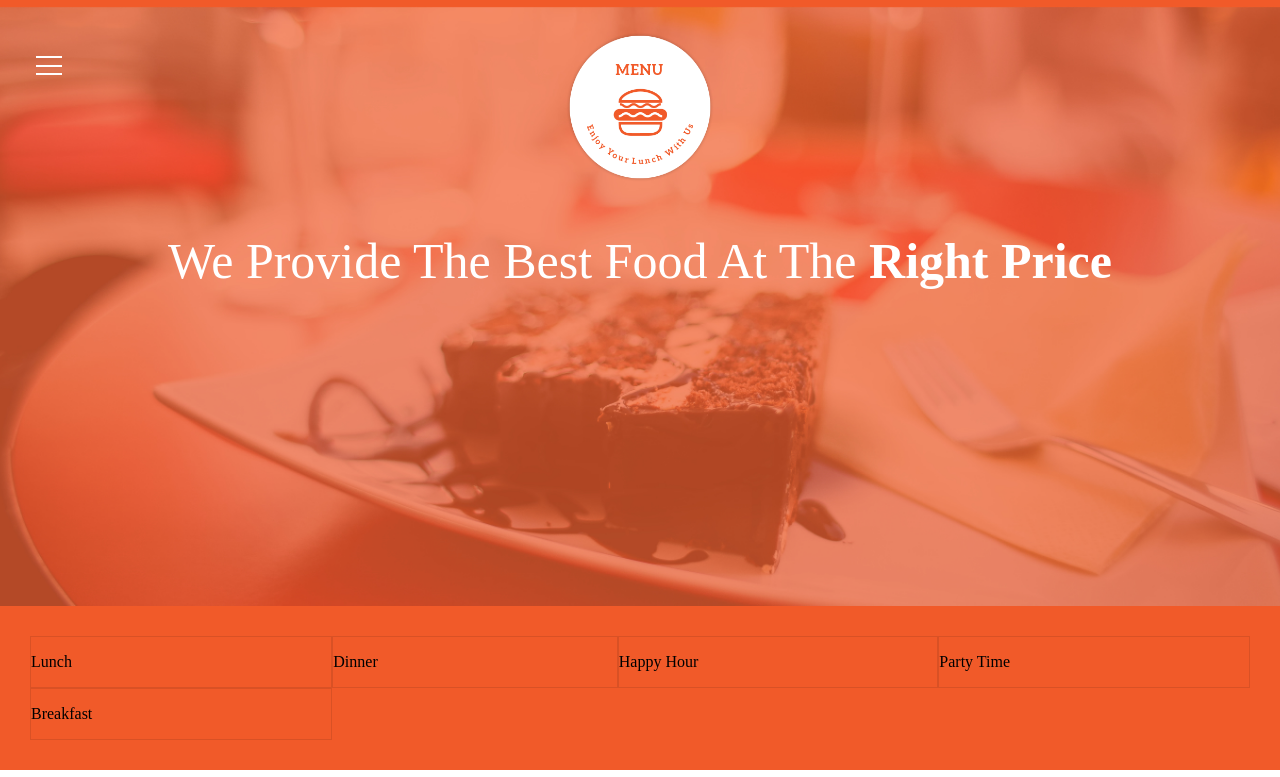
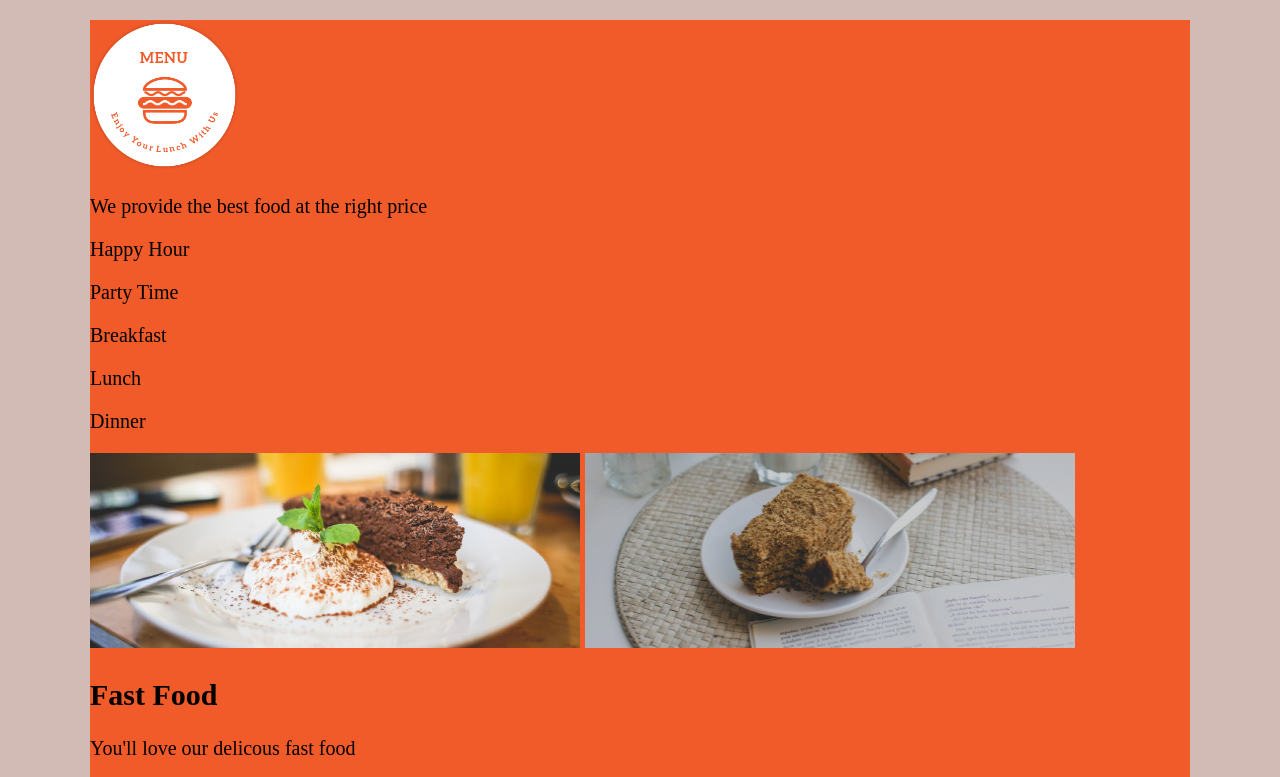
Before and after one commit to ikinoti/Anitas_Kitchen, a plain HTML site: page index.html in a window 1280 px wide. Shown: the top 777 px of the page. Drawn offline with Linux system fonts and the light colour scheme.

Commit message:
Add changes to the stylesheet to style the body and container div

```diff
--- a/index.css
+++ b/index.css
@@ -1,10 +1,19 @@
 body{
+  background-color: #d1bbb4;
+  max-width: 1100px;
+  max-height: 100%;
+  margin: 0 auto;
+  margin-top: 20px;
+  margin-bottom: 20px;
+  font-size: 20px;
+}
+.container{
   background-color: #F15A29;
+  /* margin: 0 auto; */
+  max-width: 100%;
   color: black;
-  margin: 0;
-  padding: 0;
 }
-header{
+/* header{
   position: relative;
   top: 0;
   bottom: 0;
@@ -17,111 +26,168 @@ header{
   background-repeat: no-repeat;
   background-size: cover;
   background-position: center center;
-}
+} */
 
-#bar div{
+/* #bar div{
   border-bottom: 2px solid white;
   width: 2%;
   position: relative;
   top: 50px;
   left: 30px;
   margin: 0.5%;
-}
-#logo{
+} */
+/* #logo{
   display: flex;
   flex-direction: column;
   justify-content: flex-end;
   align-items: center;
-}
-#logo > p{
+} */
+/* #logo > p{
   font-size: 50px;
   text-align: center;
   color: white;
   text-transform: capitalize;
-}
+} */
 
-#logo > p > span{
+/* #logo > p > span{
   font-weight: bold;
-}
-.foodtop{
+} */
+
+/* .foodtop{
   display: grid;
   grid-template-columns: auto auto auto auto;
   grid-template-rows: auto auto;
   padding: 30px;
-}
-#breakfirst, #lunch, #dinner{
+  width: 100%;
+  height: 250px;
+} */
+/* #happy-hr{
   grid-row-start: 1;
   grid-row-end: 2;
-}
+  text-align: center;
+  background-color: lightgray;
+} */
 
-.grid-item{
+/* #party-hr{
+  grid-row-start: 2;
+  grid-row-end: 3;
+  text-align: center;
+} */
+/* #breakfast, #lunch, #dinner{
+  grid-row-start: 1;
+  grid-row-end: 3;
+  text-align: center;
+} */
+
+/* .grid-item{
   border: 1px solid rgba(0, 0, 0, 0.1);
-}
+} */
 
 /* article section styling */
-.article{
+/* .article{
   background-color: white;
   color: black;
-}
-#food{
+} */
+/* #food, #drinks {
   display: flex;
   flex-direction: row;
   justify-content: center;
   align-items: center;
   width: 60%;
   margin: auto;
-}
+} */
 
-#foodimg{
+/* #foodimg, #drinksimg{
   border: 10px solid white;
   box-shadow: 0 0 10px rgba(155, 151, 151, 0.5), inset 0 0 1px rgba(255, 255, 255, 0.6);
   margin: auto;
   margin-top: 100px;
-}
-#foodimg img{
-  margin:;
-}
-/* foodtop styling */
-
-
-/* #foodtop >div:first-child{
-  float: left;
-  padding: 15px;
-} */
-/* #foodtop > #breakfast{
-  float: left;
-  padding: 30px;
-} */
-/* #foodtop > #lunch{
-  float: left;
-  padding: 30px;
-} */
-/* #foodtop > #dinner{
-  float: left;
-  padding: 30px;
 } */
 
-/* #foodtop > div > p:first-child{
-  background-color: rgba(218, 218, 218, 0.8);
-  padding: 30px;
-  width: 25%;
+/* #foodinf {
+  margin-left: 60px;
+  text-align: left;
 } */
-/* #foodtop > div > p:nth-child(2){
-  padding: 25px 0;
-  margin: 0;
-  width: 25%;
-  border: 1px;
 
+/* #drinksimg{
+  display: flex;
+  flex-direction: row;
+  margin-bottom: 50px;
 } */
-/* #foodtop > #breakfast{
-  width: 25%;
-  padding: 100px;
-  color: white;
-  /* text-align: center; */
-  background-image: url('./assets/foodtop/breakfast.jpg');
+/* #drinksinfo{
+  margin-right: 60px;
+  text-align: right;
+} */
+
+/* .menu{
+  background-image: url('./assets/backgrounds/foodsBg.jpg');
   background-repeat: no-repeat;
   background-size: contain;
 } */
+
+/* .menu > ul{
+  background-color: white;
+  width: 750px;
+  display: flex;
+  flex-direction: column;
+  justify-content: center;
+  align-items: center;
+} */
+
+/* .customers{
+  background-color: white;
+  width: 100%;
+
+} */
+/* section{
+  display: flex;
+  flex-direction: row;
+  justify-content: center;
+  align-items: center;
+  width: 60%;
+  margin: 100px auto;
+
+} */
+/* #customers{
+  text-align: center;
+} */
+
+/* #about{
+  text-align: center;
+} */
+
+/* #customers, #about{
+  width: 70%;
+  border: 10px solid white;
+  box-shadow: 0 0 10px rgba(155, 151, 151, 0.5), inset 0 0 1px rgba(255, 255, 255, 0.6);
+} */
+/* #customer-image{
+  display: flex;
+  flex-direction: row;
+  align-items: center;
+  justify-content: space-around;
+
+} */
+
+
+
+
+
+
+
+
+
+
+
+
+
+
+
+
+
+
+
+
 
 
 
```
